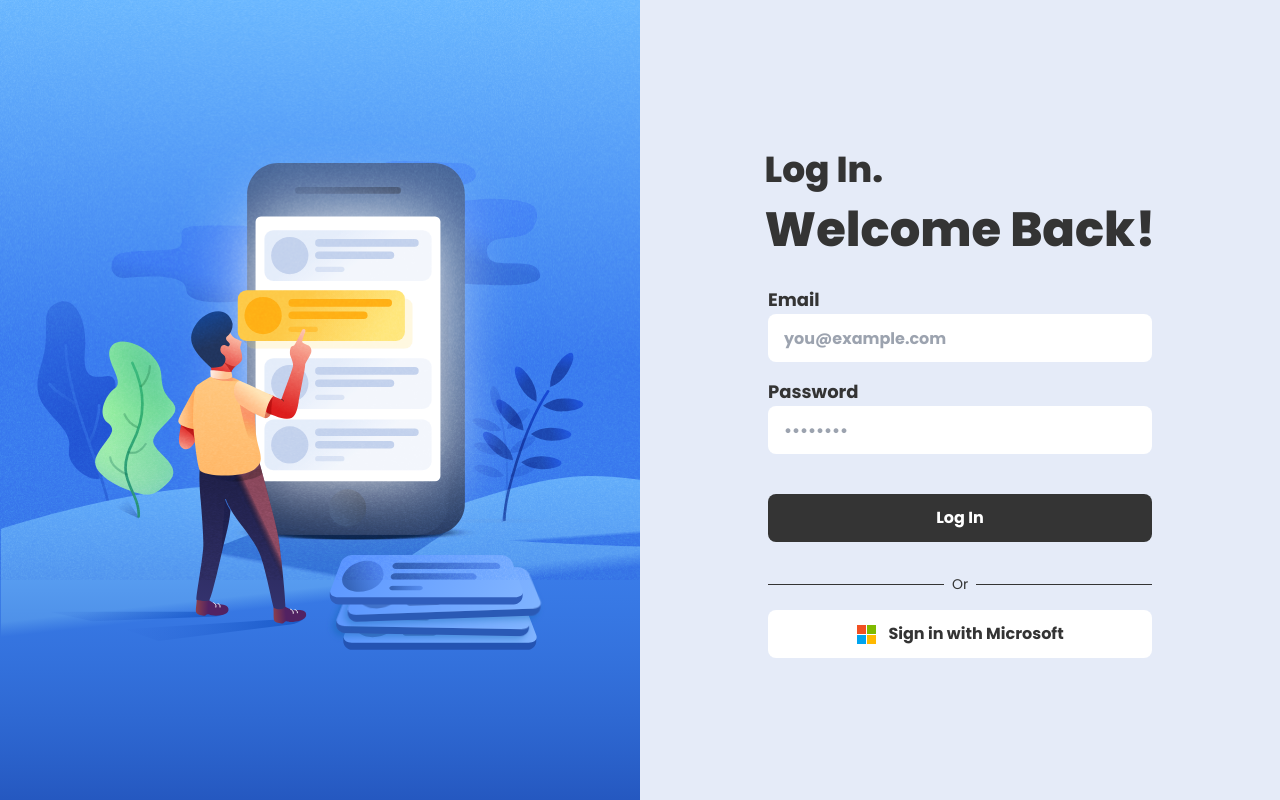
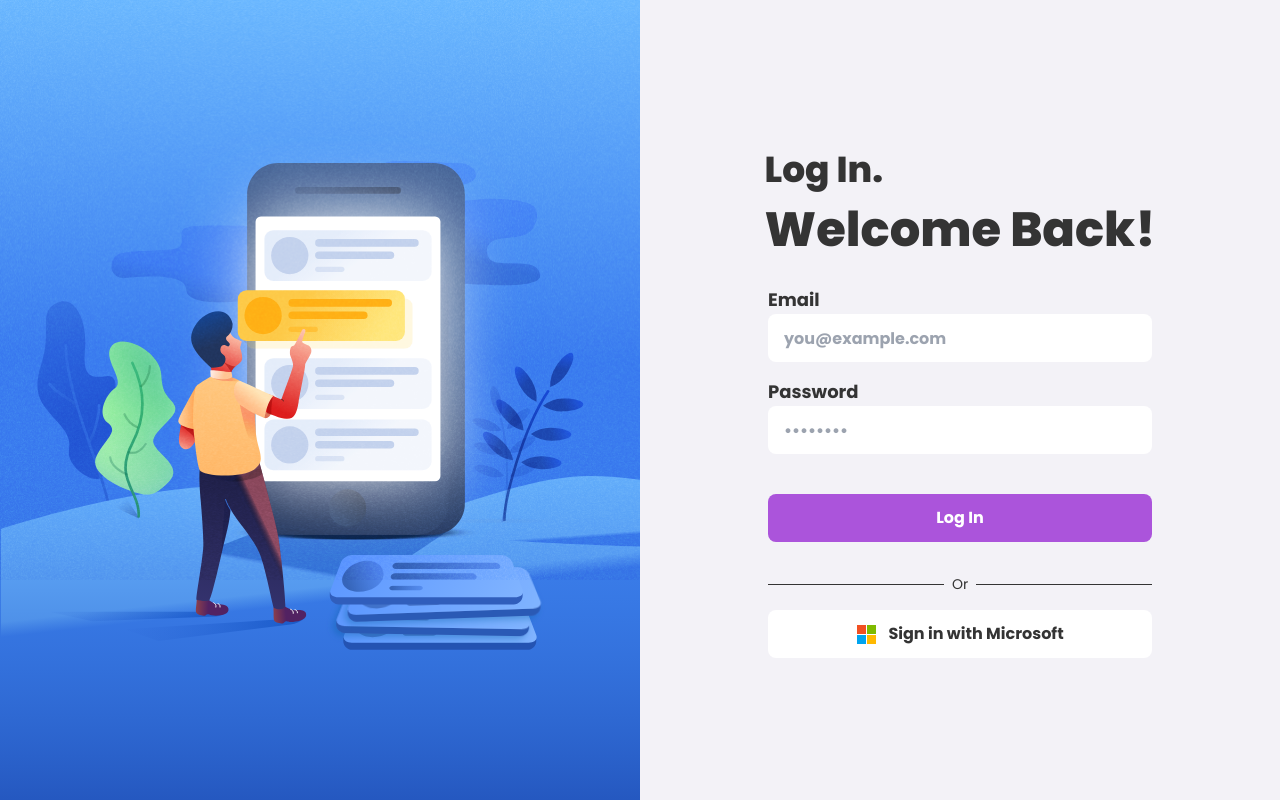
Before and after one commit to orange-skill/client, an Angular app: page /login in a window 1280 px wide. Built offline with nearby package versions, Linux system fonts and the light colour scheme.

Commit message:
fix: change button color theme

```diff
--- a/src/app/components/login/login.component.html
+++ b/src/app/components/login/login.component.html
@@ -1,6 +1,6 @@
 <div class="flex flex-row w-screen h-screen">
     <div class="w-1/2 bg-login-illustration bg-cover"></div>
-    <div class="flex flex-col w-1/2 bg-custom-100 justify-center items-center text-custom-200">
+    <div class="flex flex-col w-1/2 bg-grey-200 justify-center items-center text-custom-200">
         <div class="flex flex-col font-extrabold text-left">
             <span class="text-4xl m-2">Log In.</span>
             <span class="text-5xl m-2">Welcome Back!</span>
@@ -16,7 +16,7 @@
             </div>
         </div>
         <div class="m-4">
-            <button class=" flex flex-row bg-custom-200 w-96 h-12 rounded-lg p-4 font-bold justify-center items-center">
+            <button class=" flex flex-row bg-theme-primary w-96 h-12 rounded-lg p-4 font-bold justify-center items-center">
                 <span class="text-white">Log In</span>
             </button>
         </div>
@@ -25,7 +25,7 @@
                 <div class="w-full border-t border-custom-200"></div>
             </div>
             <div class="relative flex justify-center">
-                <span class="px-2 bg-custom-100 text-sm ">
+                <span class="px-2 bg-grey-200 text-sm ">
                     Or
                 </span>
             </div>
```
